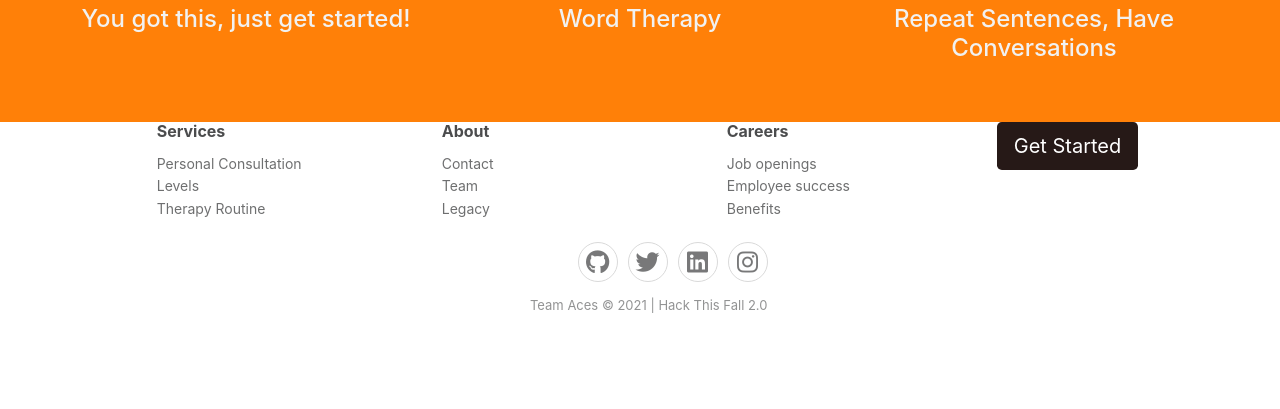
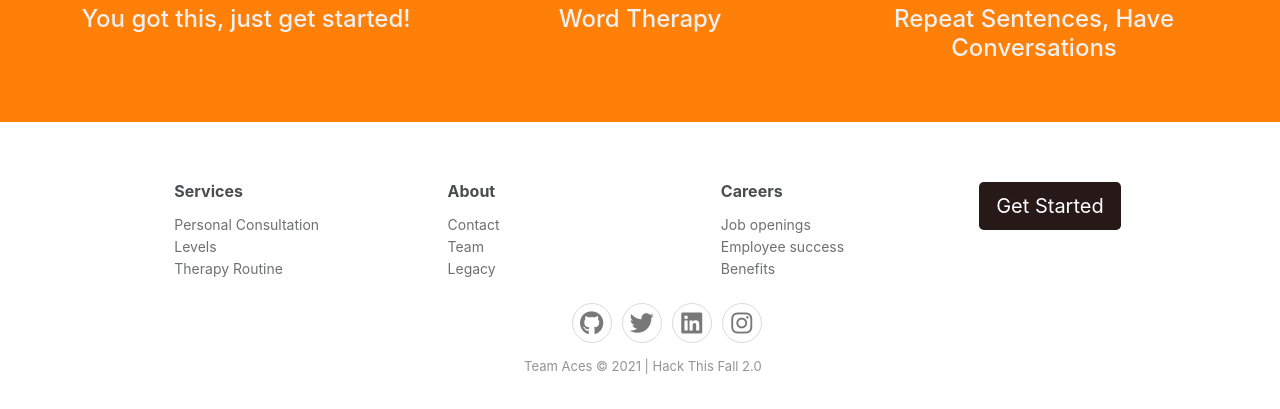
Before and after one commit to tanishagupta1/Speech-ai, a plain HTML site: page index.html in a window 1280 px wide. Shown: the part 1541-1950 px from the top of the page. Before the commit the page ends 1857 px from the top, so only its background shows below. Drawn offline with nearby package versions, Linux system fonts and the light colour scheme; a web font is replaced by a local one.

Commit message:
Footer margin

```diff
--- a/css/style.css
+++ b/css/style.css
@@ -105,6 +105,10 @@ h4{
     color: #f1f1f1;
 }
 /* Footer */
+.footer-container{
+  margin-top: 35px;
+  padding: 2% 3% 4%;
+}
 .footer-btn{
     text-align: center;
 }
--- a/index.html
+++ b/index.html
@@ -146,7 +146,7 @@
   <di id="footer" class="footer-clean">
     <footer>
 
-        <div class="container">
+        <div class="container footer-container">
             <div class="row justify-content-center">
                 <div class="col-sm-4 col-md-3 item">
                     <h3>Services</h3>
```
